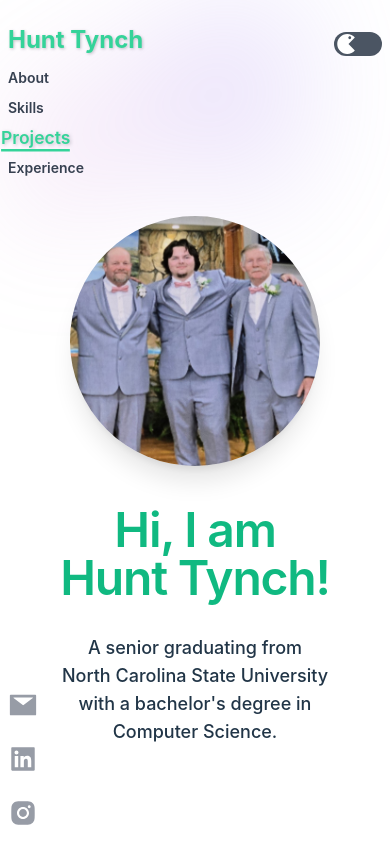
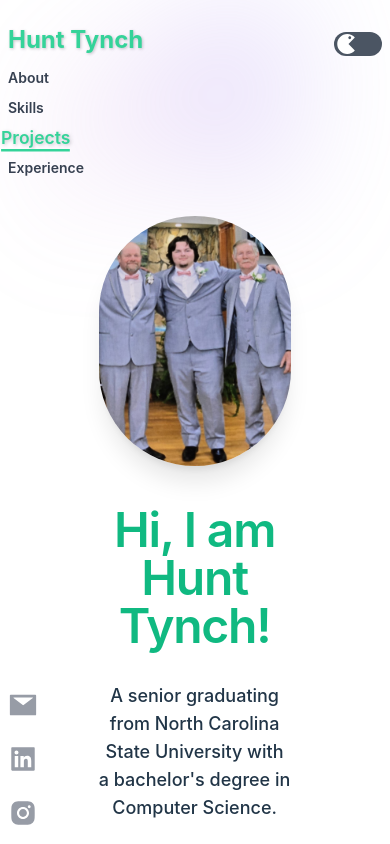
Before and after one commit to hctynch/hctynch.github.io, a React (Vite) app: page / in a window 390 px wide. Shown: the top 844 px of the page. Built offline with nearby package versions, Linux system fonts and the light colour scheme.

Commit message:
Testing updated max widths for small screens.

```diff
--- a/src/components/Navbar.jsx
+++ b/src/components/Navbar.jsx
@@ -290,7 +290,7 @@ export default function Example() {
             className="relative left-[calc(50%+10rem)] aspect-[1155/678] w-[28.125rem] -translate-x-1/2 rotate-[-30deg] bg-gradient-to-br from-[#facc15] to-[#f59e0b] opacity-25 sm:left-[calc(50%+25rem)] sm:w-[56.1875rem]"
           />
         </div>
-
+        <div className="max-w-48 md:max-w-96 lg:max-w-full">
         {/* Main Content */}
         <div className="mx-auto max-w-2xl py-32 sm:py-48 lg:py-56" id="home" ref={(el) => (sectionRefs.current[4] = el)}>
           <div className="text-center">
@@ -446,8 +446,9 @@ export default function Example() {
             </a>
           </div>
         </div>
+        </div>
       </div>
       {showPacman && <PacmanWithGhost/>}
-    </div>
+      </div>
   )
 }
```
